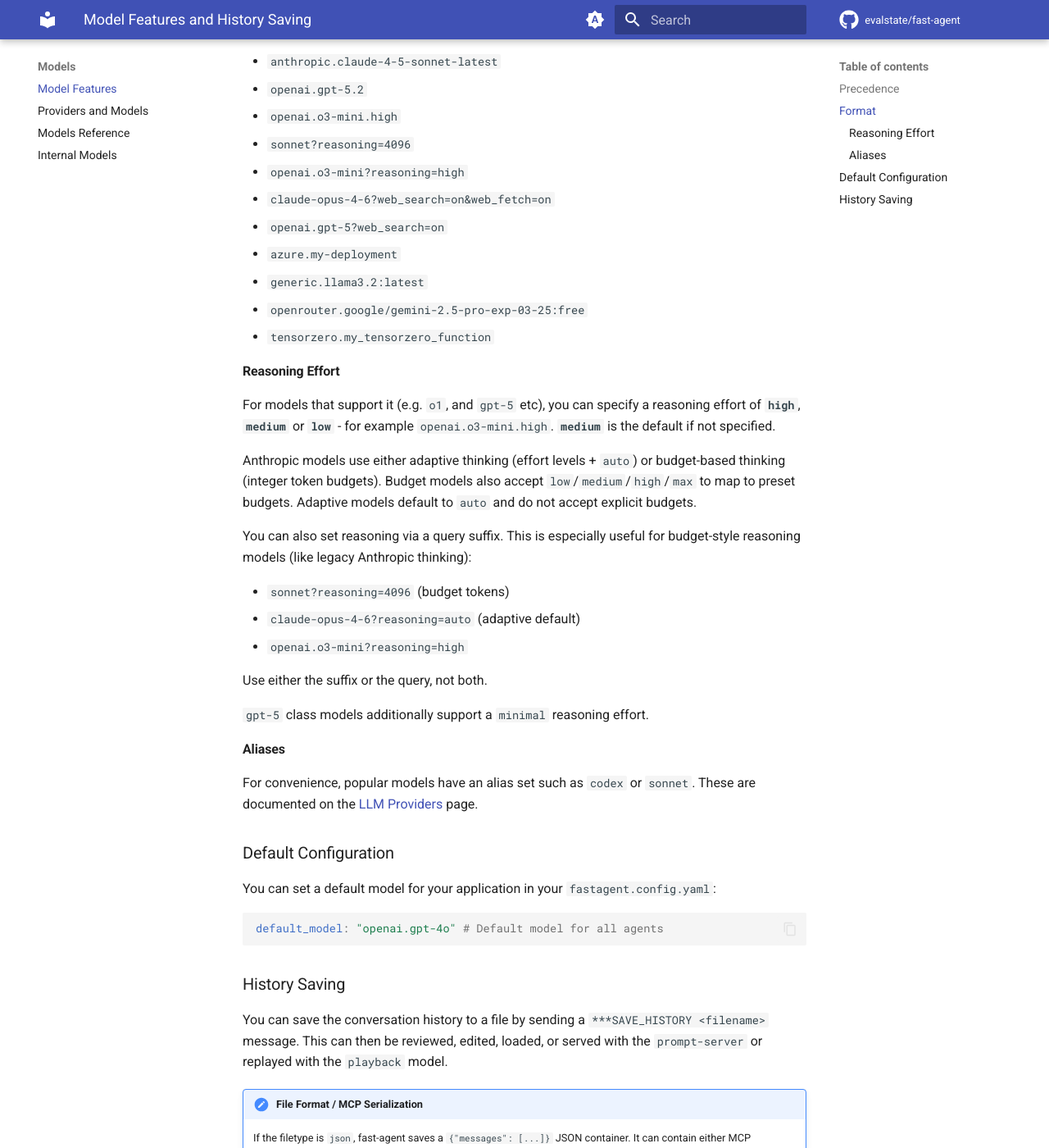
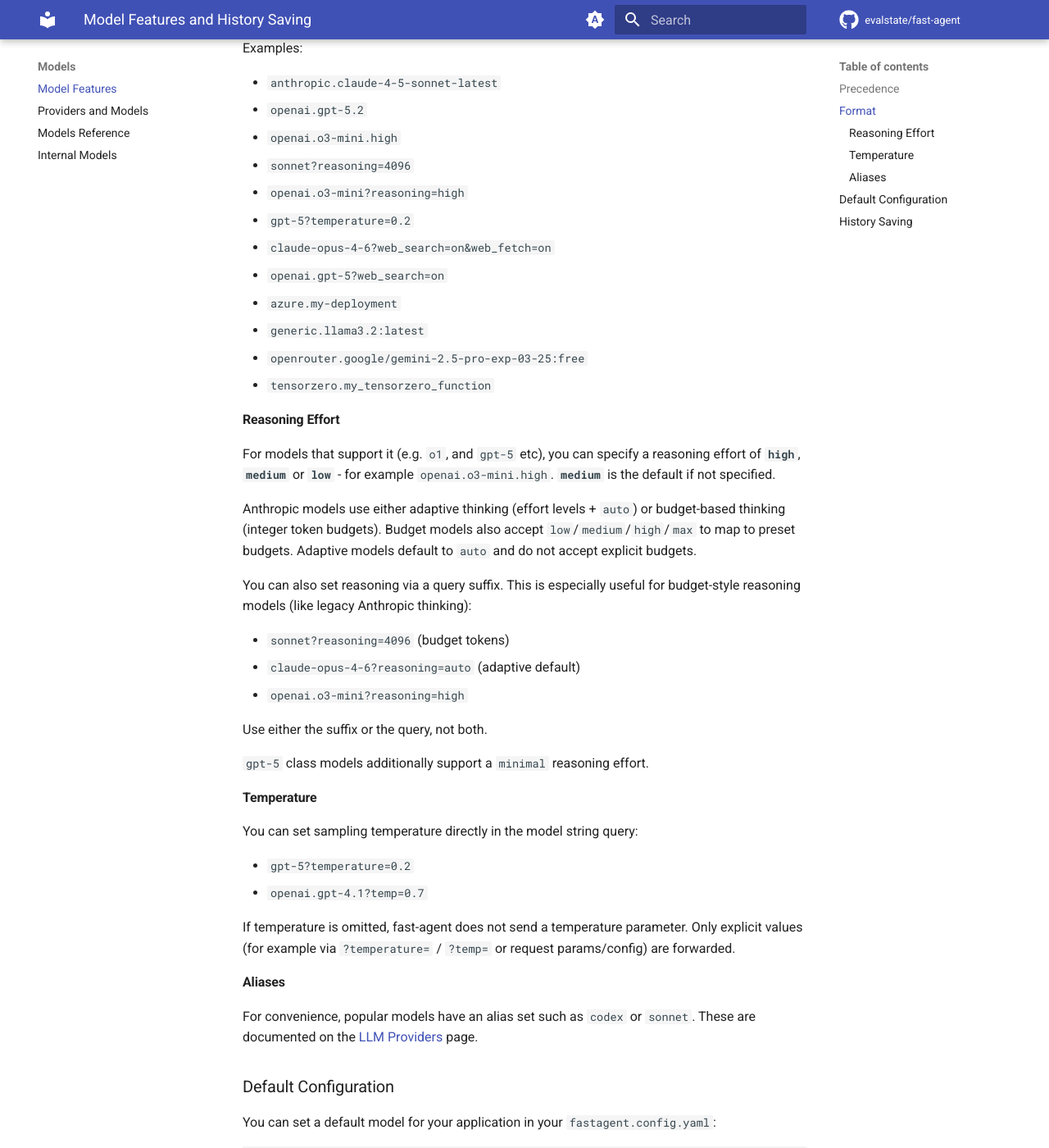
Before and after one commit to evalstate/fast-agent-docs, an MkDocs documentation site: the page built from docs/models/index.md, in a window 1280 px wide and 1400 px high, scrolled down 1014 px. Shown: the whole window at 82% size. Built offline with MkDocs 1.6.1 and Material for MkDocs 9.7.7, drawn with Linux system fonts in a browser that asks for light colours; comment, search, counter and statistics services are not loaded; some of the changed text lies outside the part shown.

Commit message:
temperature config

```diff
--- a/docs/models/index.md
+++ b/docs/models/index.md
@@ -25,7 +25,8 @@
 - **model_name**: The specific model to use in API calls (for Azure, this is your deployment name)
 - **reasoning_effort** (optional): Controls the reasoning effort for supported models
 - **query parameters** (optional): provider/model-specific runtime overrides such as
-  `reasoning`, `structured`, `context`, `transport`, `web_search`, and `web_fetch`.
+  `reasoning`, `structured`, `context`, `transport`, `temperature` (`temp` alias),
+  `web_search`, and `web_fetch`.
   (`web_fetch` is Anthropic-only; `web_search` is available for Anthropic and
   Responses-family providers).
 
@@ -36,6 +37,7 @@
 - `openai.o3-mini.high`
 - `sonnet?reasoning=4096`
 - `openai.o3-mini?reasoning=high`
+- `gpt-5?temperature=0.2`
 - `claude-opus-4-6?web_search=on&web_fetch=on`
 - `openai.gpt-5?web_search=on`
 - `azure.my-deployment`
@@ -64,6 +66,17 @@
 
 `gpt-5` class models additionally support a `minimal` reasoning effort.
 
+#### Temperature
+
+You can set sampling temperature directly in the model string query:
+
+- `gpt-5?temperature=0.2`
+- `openai.gpt-4.1?temp=0.7`
+
+If temperature is omitted, fast-agent does not send a temperature parameter.
+Only explicit values (for example via `?temperature=` / `?temp=` or request
+params/config) are forwarded.
+
 #### Aliases
 
 For convenience, popular models have an alias set such as `codex` or `sonnet`. These are documented on the [LLM Providers](llm_providers.md) page.
```
